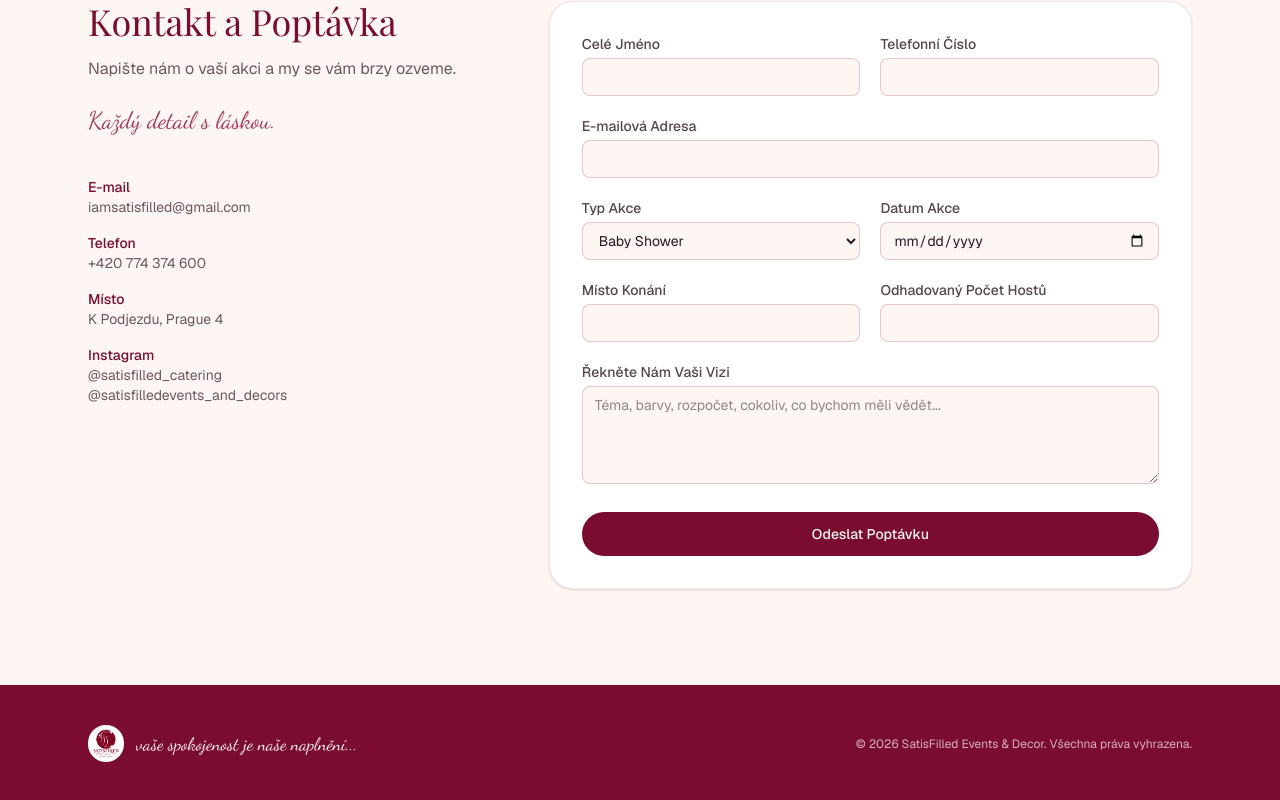
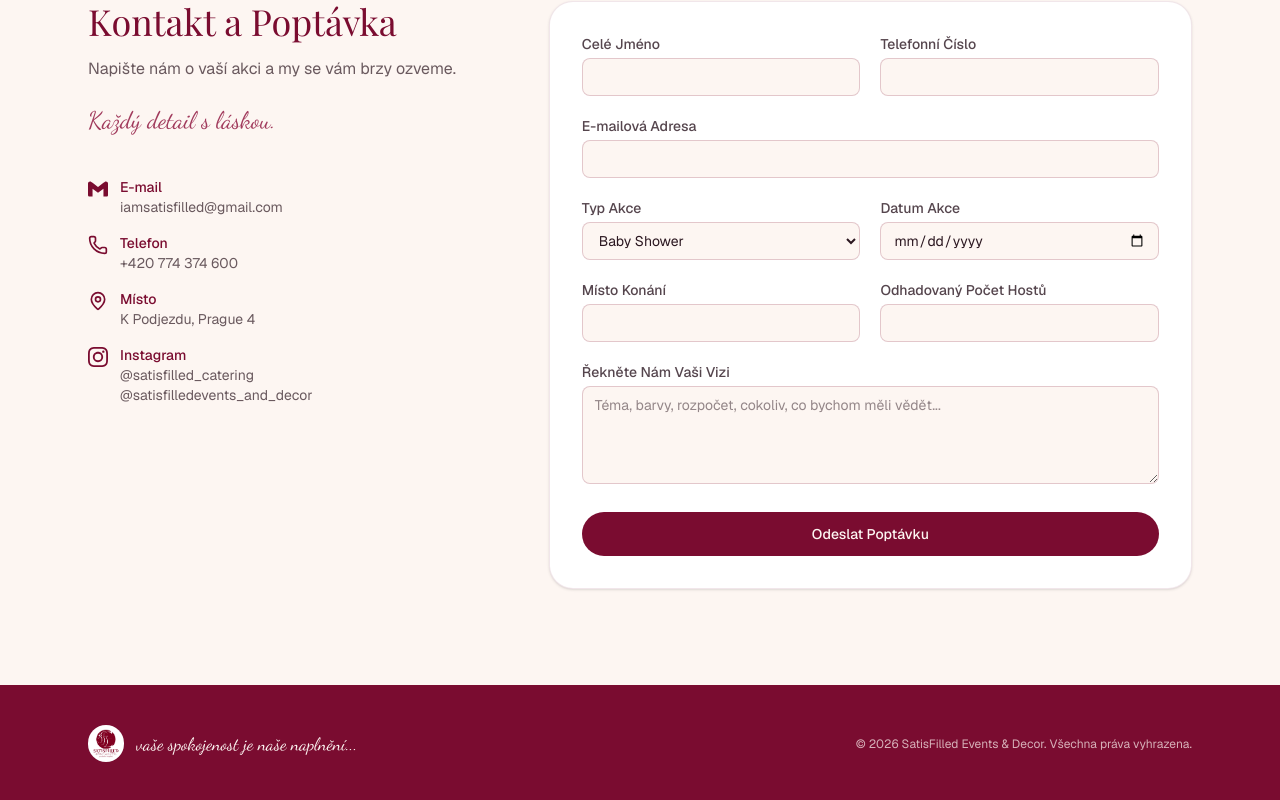
Before and after one commit to Oyekancode/satisfilled-events-decor, a Next.js app: page /cz in a window 1280 px wide. Shown: the part 3498-4298 px from the top of the page. Built offline with nearby package versions, Linux system fonts and the light colour scheme; a web font is replaced by a local one.

Commit message:
Fix contact icons: use accurate brand marks, make rows clickable

```diff
--- a/components/ContactForm.tsx
+++ b/components/ContactForm.tsx
@@ -1,10 +1,14 @@
 "use client";
 
 import { useState, type FormEvent } from "react";
+import { Phone, MapPin } from "lucide-react";
+import { SiGmail, SiInstagram } from "react-icons/si";
 import type { Dictionary } from "@/lib/dictionaries";
 import type { Locale } from "@/lib/locales";
 
 type Status = "idle" | "submitting" | "success" | "error";
+
+const MAPS_QUERY = encodeURIComponent("K Podjezdu, Prague 4");
 
 export default function ContactForm({
   dict,
@@ -52,33 +56,75 @@ export default function ContactForm({
           </p>
 
           <dl className="mt-10 space-y-4 text-sm">
+            <a
+              href="mailto:iamsatisfilled@gmail.com"
+              className="flex items-start gap-3 group w-fit"
+            >
+              <SiGmail className="h-5 w-5 text-primary shrink-0 mt-0.5" />
               <div>
                 <dt className="font-medium text-primary">
                   {dict.contact.details.email}
                 </dt>
-              <dd className="text-ink/70">iamsatisfilled@gmail.com</dd>
+                <dd className="text-ink/70 group-hover:text-primary transition-colors">
+                  iamsatisfilled@gmail.com
+                </dd>
               </div>
+            </a>
+            <a
+              href="tel:+420774374600"
+              className="flex items-start gap-3 group w-fit"
+            >
+              <Phone className="h-5 w-5 text-primary shrink-0 mt-0.5" />
               <div>
                 <dt className="font-medium text-primary">
                   {dict.contact.details.phone}
                 </dt>
-              <dd className="text-ink/70">+420 774 374 600</dd>
+                <dd className="text-ink/70 group-hover:text-primary transition-colors">
+                  +420 774 374 600
+                </dd>
               </div>
+            </a>
+            <a
+              href={`https://www.google.com/maps/search/?api=1&query=${MAPS_QUERY}`}
+              target="_blank"
+              rel="noopener noreferrer"
+              className="flex items-start gap-3 group w-fit"
+            >
+              <MapPin className="h-5 w-5 text-primary shrink-0 mt-0.5" />
               <div>
                 <dt className="font-medium text-primary">
                   {dict.contact.details.location}
                 </dt>
-              <dd className="text-ink/70">K Podjezdu, Prague 4</dd>
+                <dd className="text-ink/70 group-hover:text-primary transition-colors">
+                  K Podjezdu, Prague 4
+                </dd>
               </div>
+            </a>
+            <div className="flex items-start gap-3">
+              <SiInstagram className="h-5 w-5 text-primary shrink-0 mt-0.5" />
               <div>
                 <dt className="font-medium text-primary">
                   {dict.contact.details.instagram}
                 </dt>
-              <dd className="text-ink/70">
+                <dd className="text-ink/70 flex flex-col">
+                  <a
+                    href="https://instagram.com/satisfilled_catering"
+                    target="_blank"
+                    rel="noopener noreferrer"
+                    className="hover:text-primary transition-colors w-fit"
+                  >
                     @satisfilled_catering
-                <br />
-                @satisfilledevents_and_decors
+                  </a>
+                  <a
+                    href="https://instagram.com/satisfilledevents_and_decor"
+                    target="_blank"
+                    rel="noopener noreferrer"
+                    className="hover:text-primary transition-colors w-fit"
+                  >
+                    @satisfilledevents_and_decor
+                  </a>
                 </dd>
+              </div>
             </div>
           </dl>
         </div>
--- a/package.json
+++ b/package.json
@@ -10,9 +10,11 @@
   },
   "dependencies": {
     "googleapis": "^173.0.0",
+    "lucide-react": "^1.28.0",
     "next": "16.2.12",
     "react": "19.2.4",
     "react-dom": "19.2.4",
+    "react-icons": "^5.7.0",
     "resend": "^6.18.1"
   },
   "devDependencies": {
```
Also changed, not shown: 2 other files (tests, documents, lock files or other folders). Lines whose indentation alone changed are shown as unchanged.
